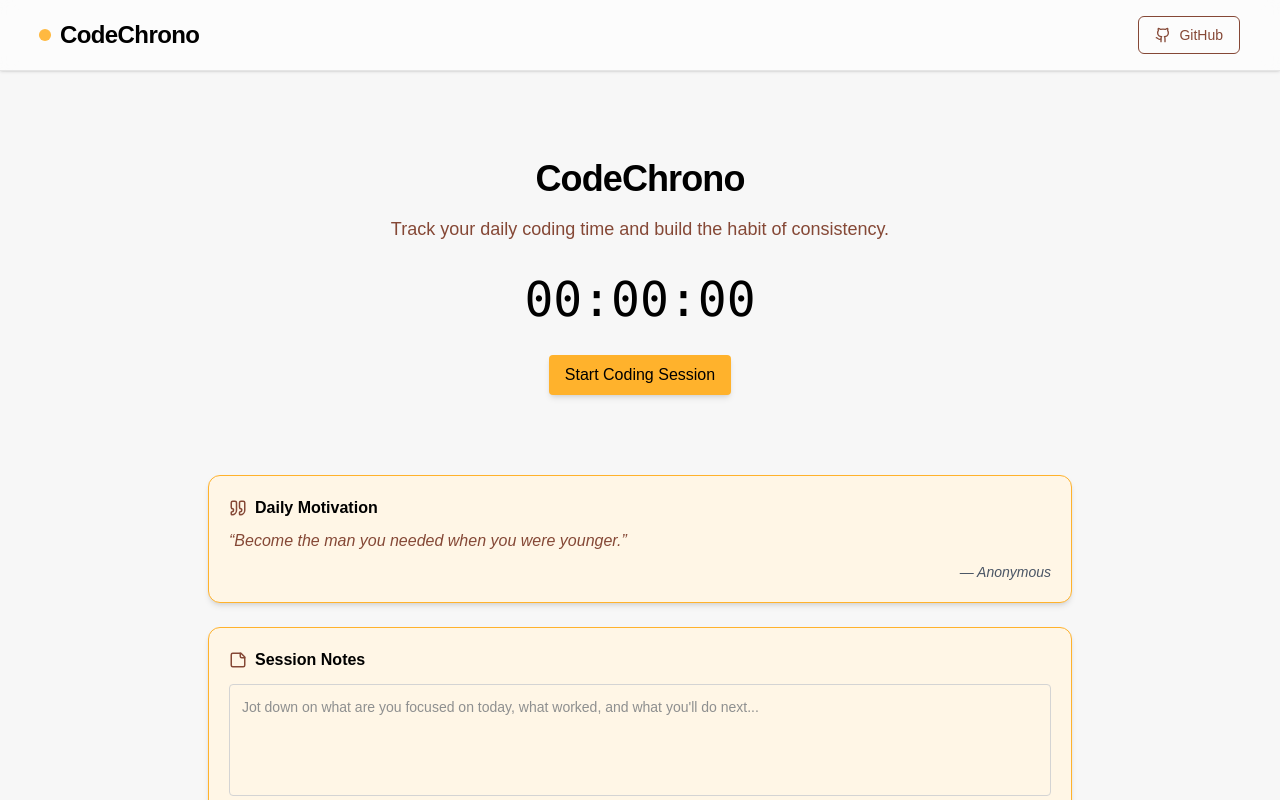
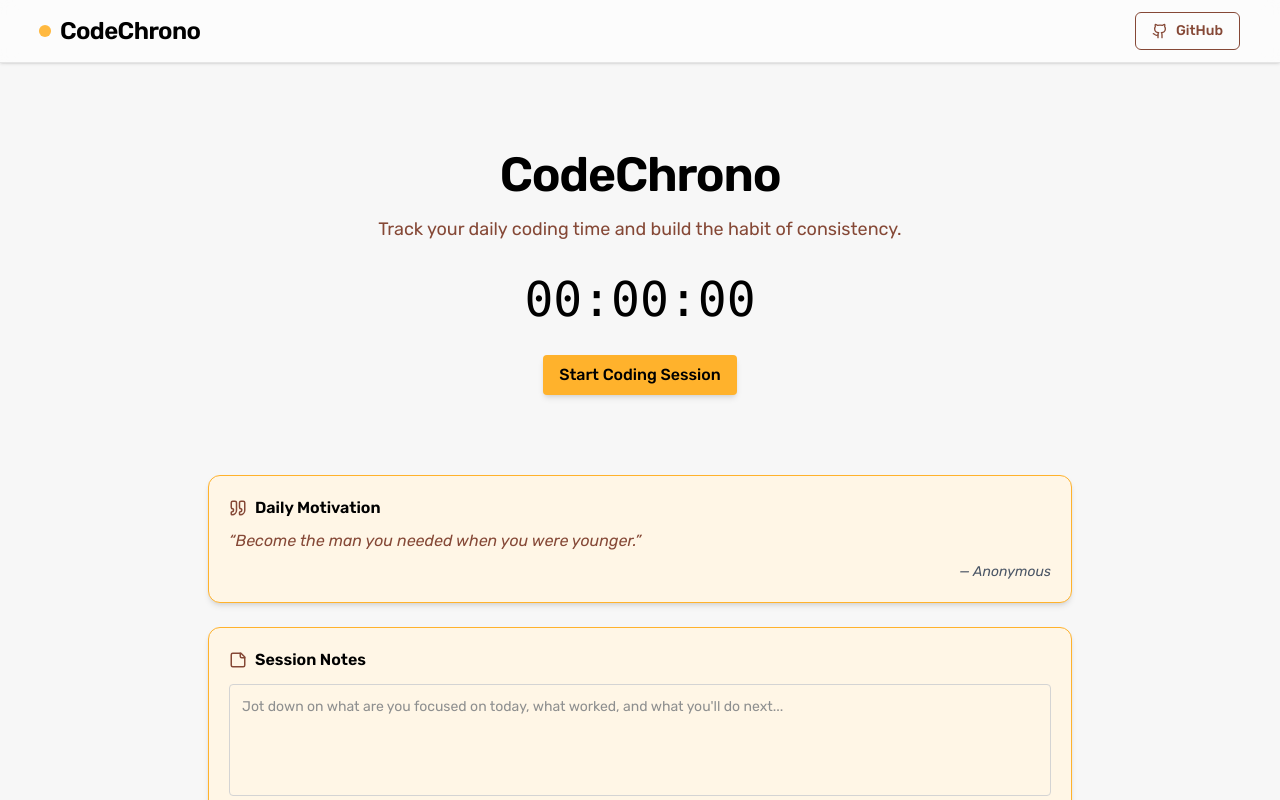
Before and after one commit to asifrahman2003/CodeChrono, a React (Vite) app in the folder frontend/: page / in a window 1280 px wide. Shown: the top 800 px of the page. Built offline with nearby package versions, Linux system fonts and the light colour scheme.

Commit message:
fixed navbar and postcss issue for font

```diff
--- a/frontend/src/components/Navbar.jsx
+++ b/frontend/src/components/Navbar.jsx
@@ -9,7 +9,7 @@ export default function Navbar() {
       initial={{ y: -20, opacity: 0 }}
       animate={{ y: 0, opacity: 1 }}
       transition={{ duration: 0.5, ease: 'easeOut' }}
-      className="w-full px-10 py-4 bg-white/60 backdrop-blur-sm shadow-sm border-b border-neutral-200 flex justify-between items-center sticky top-0 z-50"
+      className="w-full px-10 py-3 bg-white/60 backdrop-blur-sm shadow-sm border-b border-neutral-200 flex justify-between items-center sticky top-0 z-50"
     >
       <motion.div
   className="flex items-center gap-2.5"
--- a/frontend/src/components/Timer.jsx
+++ b/frontend/src/components/Timer.jsx
@@ -38,7 +38,7 @@ export default function Timer() {
       animate={{ opacity: 1, y: 0 }}
       transition={{ duration: 0.5 }}
     >
-      <h1 className="text-4xl font-extrabold text-[var(--chrono-secondary)] mb-4 tracking-tight">
+      <h1 className="text-5xl font-bold text-[var(--chrono-secondary)] mb-4 tracking-tight">
         CodeChrono
       </h1>
 
--- a/frontend/src/index.css
+++ b/frontend/src/index.css
@@ -1,5 +1,5 @@
+@import url('https://fonts.googleapis.com/css2?family=Rubik:ital,wght@0,300..900;1,300..900&display=swap');
 @import "tailwindcss";
-@import url('https://fonts.googleapis.com/css2?family=Rubik:ital,wght@0,300..900;1,300..900&display=swap');
 
 :root {
   --chrono-bg: #F7F7F7;
```
